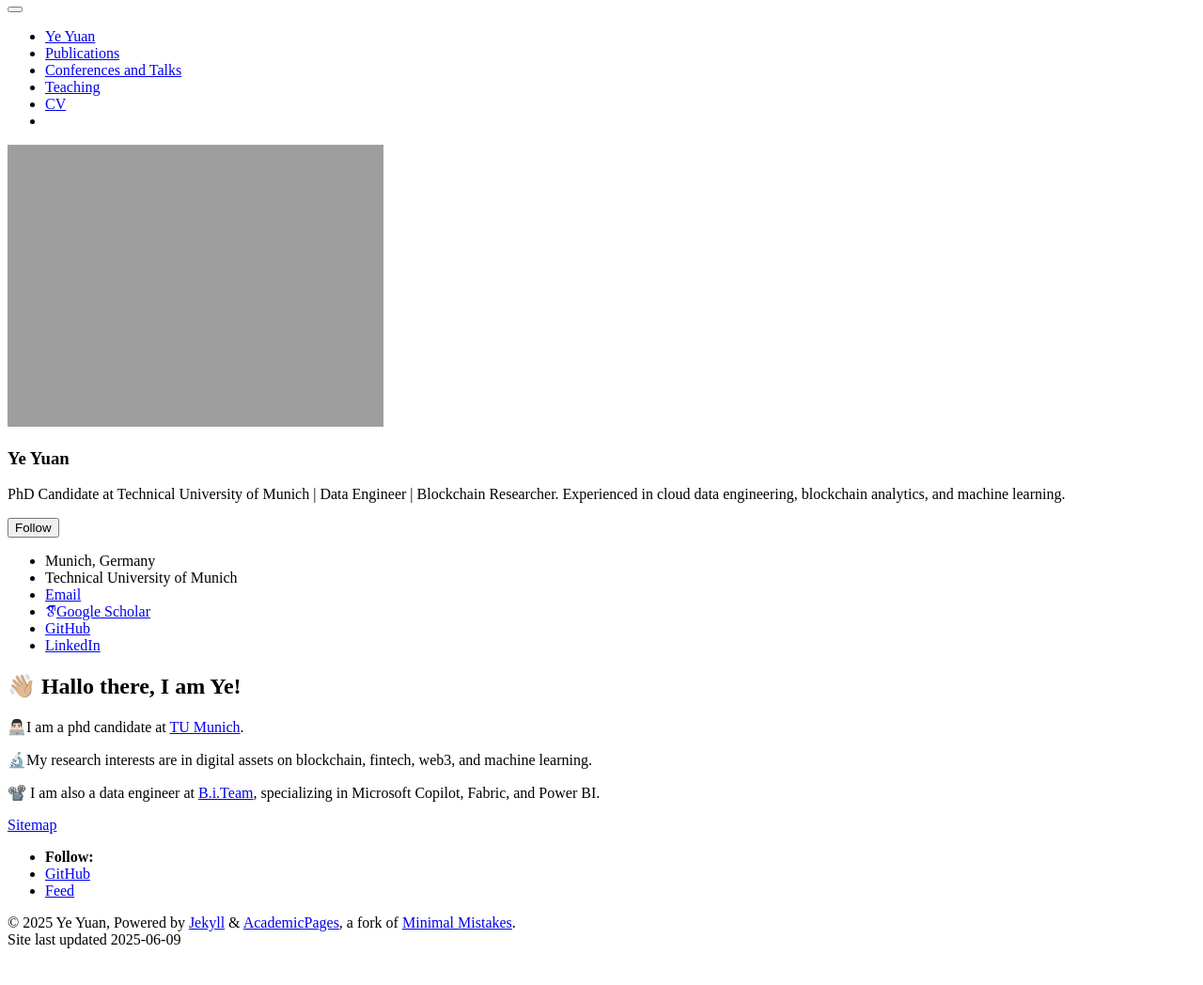
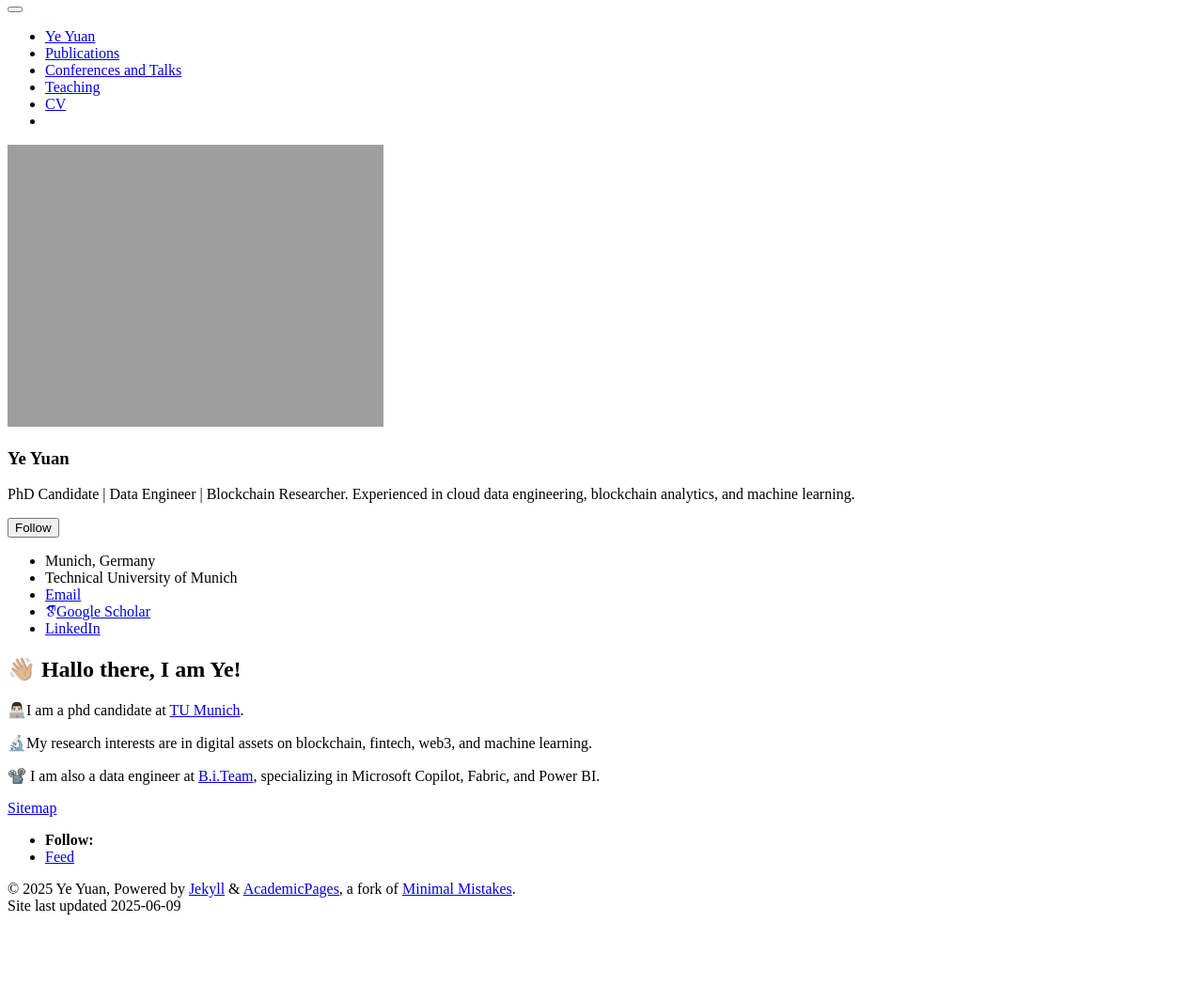
Before and after one commit to yuanye126/yuanye126.github.io, a Jekyll site: the page built from _pages/about.md, in a window 1280 px wide, cut to the strip 254-1403 px from the top of the page. Shown: the top 1048 px of the strip at 94% size. Built offline with Jekyll 4.4.1, drawn with Linux system fonts in a browser that asks for light colours; some web fonts are replaced.

Commit message:
Update _config.yml

```diff
--- a/_config.yml
+++ b/_config.yml
@@ -14,7 +14,7 @@ author:
   avatar           : "yebild.jpg"
   name             : "Ye Yuan"
   pronouns         : # (optional, e.g., "he/him")
-  bio              : "PhD Candidate at Technical University of Munich | Data Engineer | Blockchain Researcher. Experienced in cloud data engineering, blockchain analytics, and machine learning."
+  bio              : "PhD Candidate | Data Engineer | Blockchain Researcher. Experienced in cloud data engineering, blockchain analytics, and machine learning."
   location         : "Munich, Germany"
   employer         : "Technical University of Munich"
   uri              : # (optional, e.g., your personal website)
@@ -35,7 +35,7 @@ author:
   bitbucket        :
   codepen          :
   dribbble         :
-  github           : "yuanye126"
+  github           :
   kaggle           :
   stackoverflow    :
 
```
